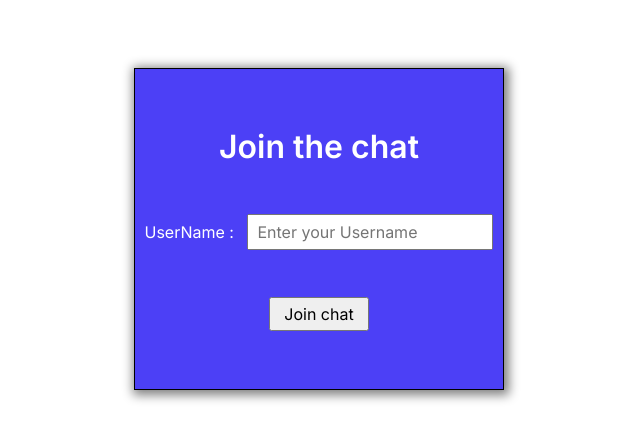
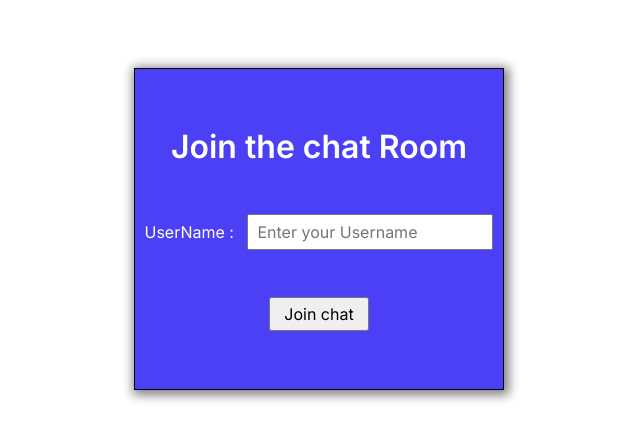
Before and after one commit to Lovegupta112/ChatApp, a website: page public/index.html in a window 1280 px wide. Shown: the part 171-612 px from the top of the page, without its empty margins (321-961 px from the left). Drawn offline with nearby package versions, Linux system fonts and the light colour scheme; no server answers.

Commit message:
changed title for checking ci and cd

```diff
--- a/public/index.html
+++ b/public/index.html
@@ -13,7 +13,7 @@
         <!-- form container -->
         <div class="form-container">
             <form>
-                <h1>Join the chat</h1>
+                <h1>Join the chat Room</h1>
                 <section >
                     <label for="usename">UserName : &nbsp;</label>
                     <input type="text" name="username" id="username" placeholder="Enter your Username">
```
